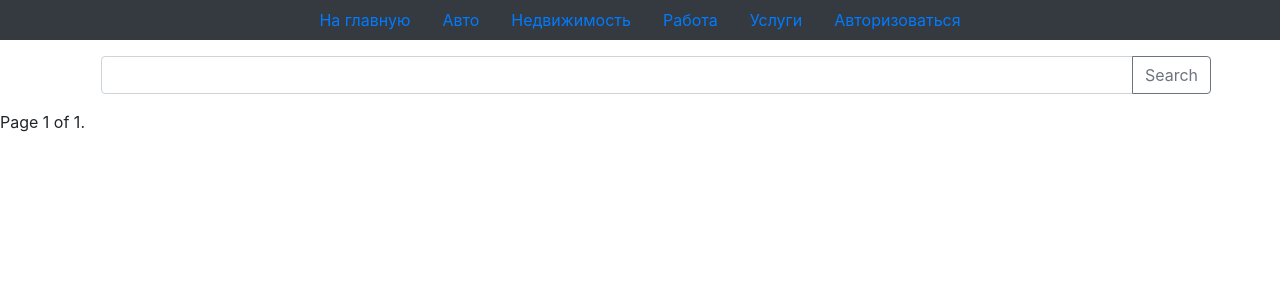
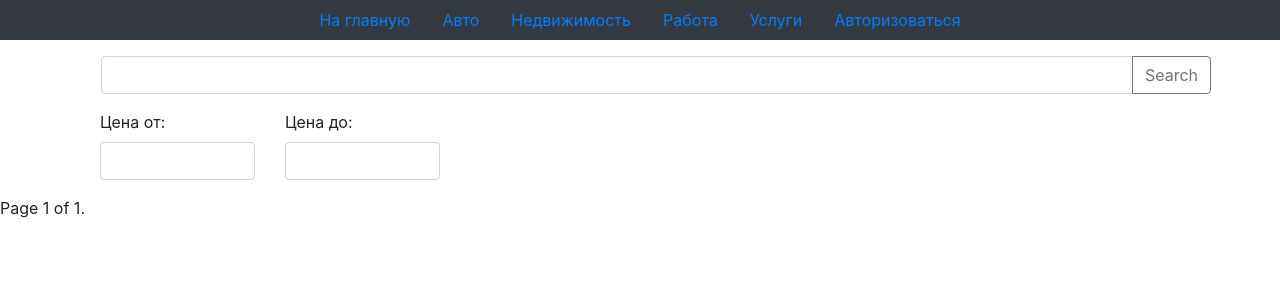
Before and after one commit to Golhoper/avito, a Django app: page / in a window 1280 px wide. Shown: the top 300 px of the page. Run offline with Django 3.2, Linux system fonts and the light colour scheme; data that the repository does not hold is empty; parts of the project's set-up code (start-up, migrations or seed data) failed here and were passed over; some libraries are stand-ins or nearby versions.

Commit message:
add price filter

```diff
--- a/ad/templates/ads/index.html
+++ b/ad/templates/ads/index.html
@@ -45,6 +45,25 @@
                     <button type="submit" class="btn btn-outline-secondary">Search</button>
                 </div>
             </div>
+
+            <div class="input-group">
+                <div class="col-md-2">
+                    <label for="price_from"> Цена от:</label>
+                    <input type="text" class="form-control" id="price_from" name="price_from">
+                </div>
+                <div class="col-md-2">
+                    <label for="price_to">Цена до:</label>
+                    <input type="text" class="form-control" id="price_to" name="price_to">
+                </div>
+            </div>
+
+
+{#            <div class="input-group mb-3 m-3">#}
+{#                Цена от:#}
+{#                <input type="text" class="form-control" name="price_from">#}
+{#                до:#}
+{#                <input type="text" class="form-control" name="price_untill">#}
+{#            </div>#}
         </div>
 
     </form>
--- a/ad/templates/ads/main_page.html
+++ b/ad/templates/ads/main_page.html
@@ -27,8 +27,8 @@
         <span class="step-links">
             {% if data.has_previous %}
                 {% if search %}
-                    <a href="?page=1&search={{ search }}">&laquo; first</a>
-                    <a href="?page={{ data.previous_page_number }}&search={{ search }}">previous</a>
+                    <a href="?page=1&search={{ search }}&price_from={{ price_from }}&price_to={{ price_to }}">&laquo; first</a>
+                    <a href="?page={{ data.previous_page_number }}&search={{ search }}&price_from={{ price_from }}&price_to={{ price_to }}">previous</a>
                 {% else %}
                     <a href="?page=1&category={{ category }}">&laquo; first</a>
                     <a href="?page={{ data.previous_page_number }}&category={{ category }}">previous</a>
@@ -41,8 +41,8 @@
 
             {% if data.has_next %}
                 {% if search %}
-                    <a href="?page={{ data.next_page_number }}&search={{ search }}">next</a>
-                    <a href="?page={{ data.paginator.num_pages }}&search={{ search }}">last &raquo;</a>
+                    <a href="?page={{ data.next_page_number }}&search={{ search }}&price_from={{ price_from }}&price_to={{ price_to }}">next</a>
+                    <a href="?page={{ data.paginator.num_pages }}&search={{ search }}&price_from={{ price_from }}&price_to={{ price_to }}">last &raquo;</a>
                 {% else %}
                     <a href="?page={{ data.next_page_number }}&category={{ category }}">next</a>
                     <a href="?page={{ data.paginator.num_pages }}&category={{ category }}">last &raquo;</a>
--- a/ad/views.py
+++ b/ad/views.py
@@ -1,10 +1,7 @@
 from Libraries import *
+# ------------------------- models
+from ad.models import Ad, Category, Favourites
 from url_names import Names
-from django.views.decorators.cache import cache_page
-from django.core.cache import *
-import time, redis
-#------------------------- models
-from ad.models import Ad, Category, Favourites
 from user.models import AdditionalUserInfo, Messages
 #-------------------------
 
@@ -15,6 +12,8 @@ def add_ad(request):
 
 def main(request):
     page = request.GET.get('page','1')
+    price_from = request.GET.get('price_from', 0)
+    price_to = request.GET.get('price_to', 9999999)
     if int(page) > 100:
         return redirect('main')
     category = request.GET.get('category', '')
@@ -38,17 +37,16 @@ def main(request):
         alls = Category.objects.raw('''select t1.id, t1.title, t1.description, t1.price, t1.img,
                                         c.category as category__category,
                                         u.first_name as user__first_name
-                                    from (select * from avito.ad as a where a.title like %s limit 1000) as t1
+                                    from (select * from avito.ad as a
+                                            where (a.title like %s
+                                            or a.description like %s)
+                                            and a.price between %s and %s
+                                            limit 1000) as t1
                                     inner join avito.category as c on t1.category_id = c.id
                                     inner join avito.auth_user as u on t1.user_id = u.id
-                                    ORDER by t1.id asc ;''', [search])
-        # alls = Category.objects.raw('''select t1.id, t1.title, t1.description, t1.price, t1.img,
-        #                                 c.category as category__category,
-        #                                 u.first_name as user__first_name
-        #                             from (select * from avito.ad as a where a.title like %s limit 1000) as t1
-        #                             inner join avito.category as c on t1.category_id = c.id
-        #                             inner join avito.auth_user as u on t1.user_id = u.id
-        #                             ORDER by t1.id asc ;''', [search])
+                                    ORDER by t1.id asc ;''', ["%" + search + "%", "%" + search + "%",
+                                                              price_from, price_to])
+
     paginator = Paginator(alls, 10)
 
     mes_num=""
@@ -59,8 +57,13 @@ def main(request):
             mes_num = mes.count()
         else:
             mes_num = ""
-    print(2)
-    content = {"data": paginator.get_page(page), "category":category,"mes": mes_num, "search": search}
+
+    content = {"data": paginator.get_page(page),
+               "category":category,
+               "mes": mes_num,
+               "search": search,
+               "price_from": price_from,
+               "price_to": price_to}
 
     return render(request, Names.main, content)
 
@@ -110,7 +113,7 @@ def send_msg_seller(request):
     if request.method == "GET":
         message = request.GET.get("message", "")
         if len(message) > 0:
-            id_whom = request.GET.get("id", "")
+            id_whom = Ad.objects.get(id=request.GET.get("id", "")).user_id
             id_who = User.objects.get(username=request.user).id
 
             m = Messages.objects.create(message=message, who_send=User.objects.get(id=id_who),
```
Also changed, not shown: ad/models.py (+13 -0 lines).
